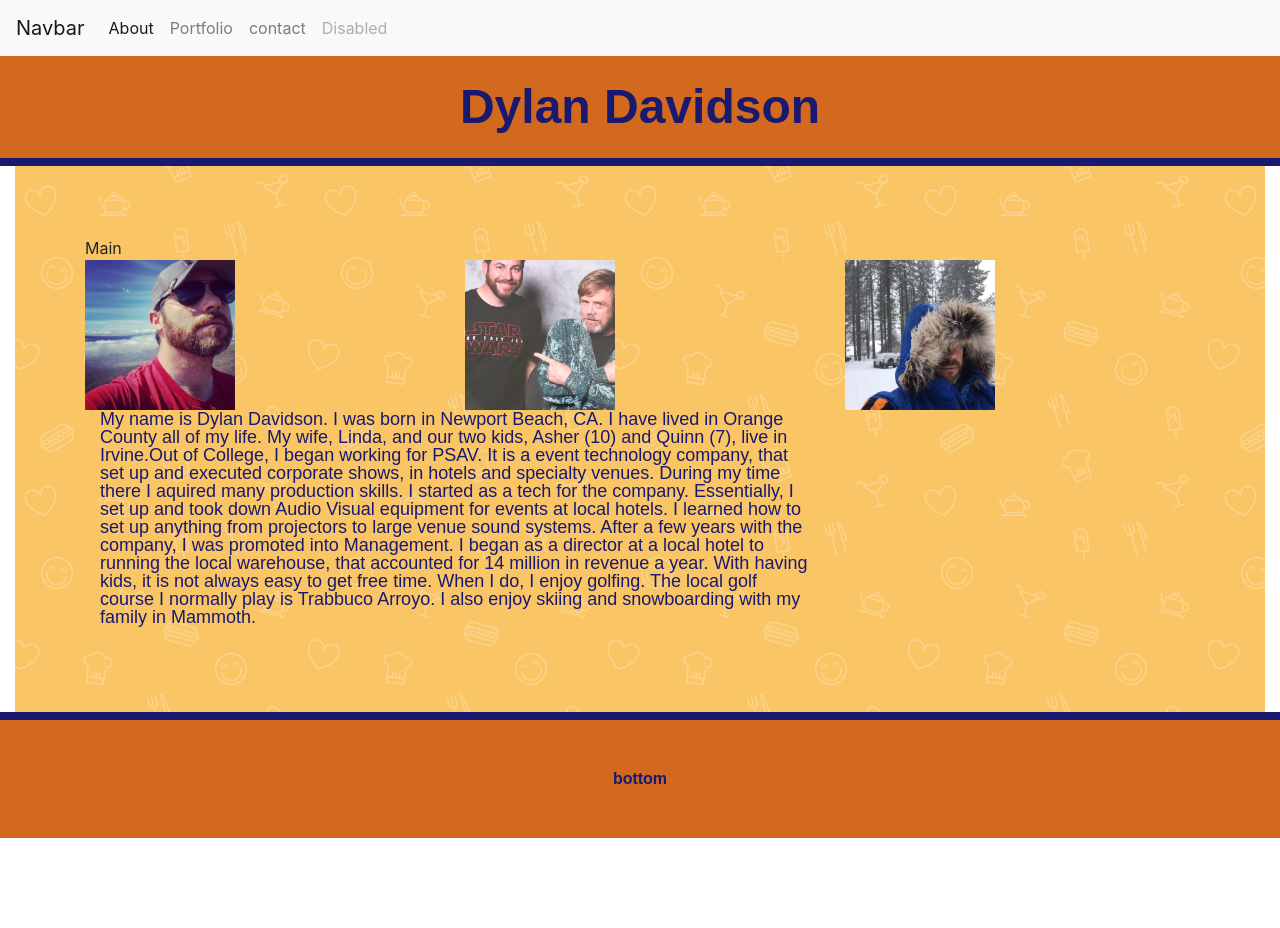
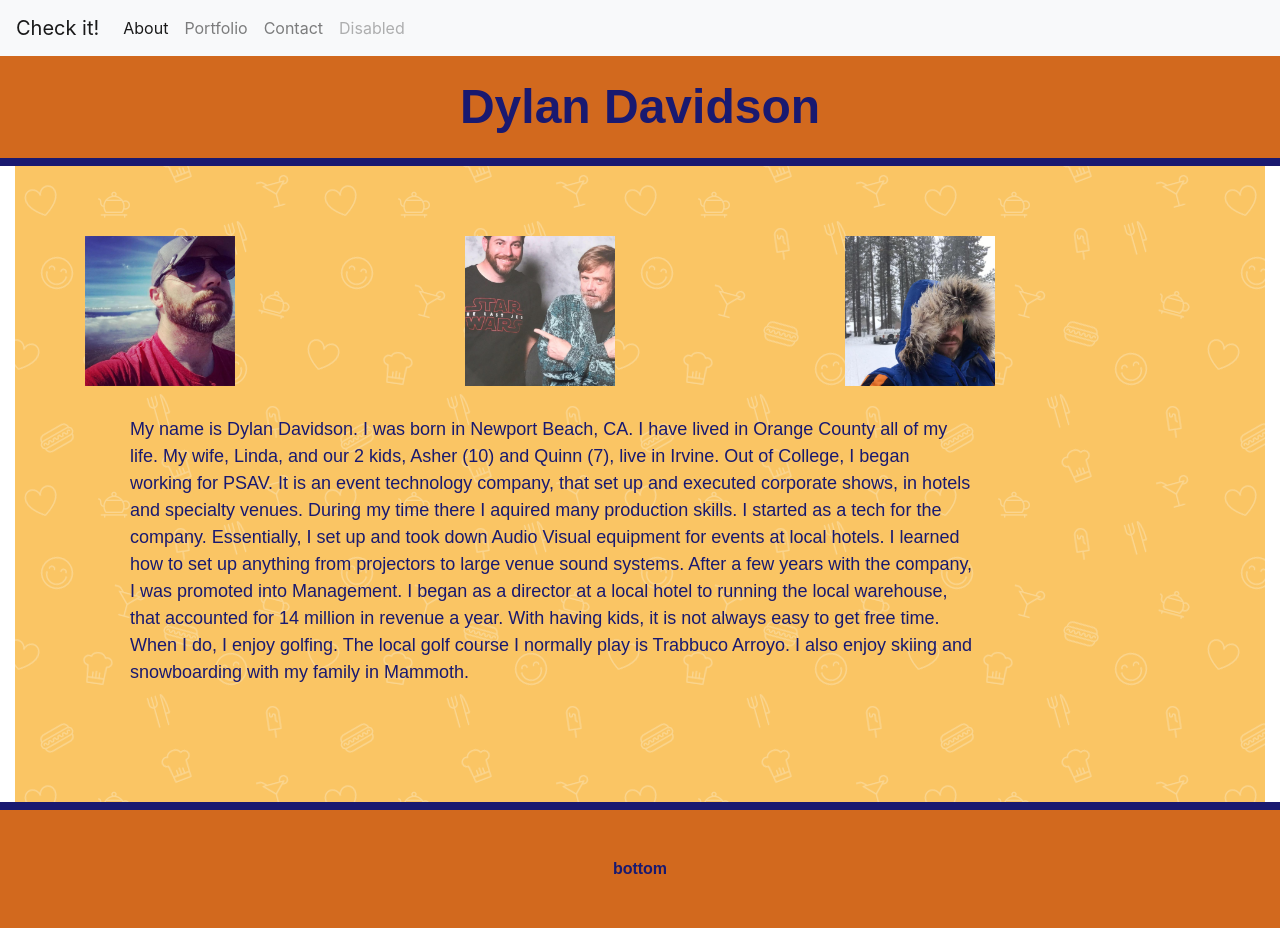
Before and after one commit to Rogue1037/Bootstrap-Portfolio1, a plain HTML site: page index.html in a window 1280 px wide. Before the commit the page ends 838 px from the top, so only its background shows below. Drawn offline with nearby package versions, Linux system fonts and the light colour scheme.

Commit message:
added css and Html

```diff
--- a/assets/css/style.css
+++ b/assets/css/style.css
@@ -25,10 +25,18 @@ header {
 
 }
 
-p {
-    line-height: 18px;
+.para1 {
+    line-height: 18x;
     font-family: fantasy;
     color: midnightblue;
     font-size: 18px;
+    margin: auto 0;
 
 }
+
+.container1 {
+    padding: 30px;
+    margin: auto 0;
+
+
+}
--- a/index.html
+++ b/index.html
@@ -17,6 +17,7 @@
 .bgimg {
     background-image: url('assets/images/food.png');
     padding: 70px;
+    margin: 0;
 
 }
 </style>
@@ -32,7 +33,7 @@
 
         <nav class="navbar navbar-expand-lg navbar-light bg-light">
 
-     <a class="navbar-brand" href="#">Navbar</a>
+     <a class="navbar-brand" href="#">Check it!</a>
 
  <button class="navbar-toggler" type="button" data-toggle="collapse" data-target="#navbarNav" aria-controls="navbarNav" aria-expanded="false" aria-label="Toggle navigation">
                   <span class="navbar-toggler-icon"></span>
@@ -48,7 +49,7 @@
                       <a class="nav-link" href="#">Portfolio</a>
                     </li>
                     <li class="nav-item">
-                      <a class="nav-link" href="#">contact</a>
+                      <a class="nav-link" href="#">Contact</a>
                     </li>
                     <li class="nav-item">
                       <a class="nav-link disabled" href="#" tabindex="-1" aria-disabled="true">Disabled</a>
@@ -69,26 +70,26 @@
               <div class="container">
                     <div class="row">
                     <div class="col-md-10">
-                        Main
+
                         </div>
                         <div class="container">
                                 <div class="row">
-                                  <div class="col-sm">
+                                  <div class="col-md">
                                     <img src="assets/images/HI_topoftheworld.jpg" alt="HI HI" width="150" height="150">
 
                                   </div>
-                                  <div class="col-sm">
+                                  <div class="col-md">
                                     <img src="assets/images/Mark:Me.jpg" alt="Mark and ME" width="150" height="150">
 
                                   </div>
-                                  <div class="col-sm">
+                                  <div class="col-md">
                                     <img src="assets/images/Snow Pic.jpg" alt="Solo Snow" width="150" height="150">
                                   </div>
                                 </div>
-                        <div class="container">
-                                <div class="row">
-                                  <div class="col-md-8">
-                                    <p> My name is Dylan Davidson. I was born in Newport Beach, CA. I have lived in Orange County all of my life. My wife, Linda, and our two kids, Asher (10) and Quinn (7), live in Irvine.Out of College, I began working for PSAV. It is a event technology company, that set up and executed corporate shows, in hotels and specialty venues. During my time there I aquired many production skills. I started as a tech for the company. Essentially, I set up and took down Audio Visual equipment for events at local hotels. I learned how to set up anything from projectors to large venue sound systems. After a few years with the company, I was promoted into Management. I began as a director at a local hotel to running the local warehouse, that accounted for 14 million in revenue a year. With having kids, it is not always easy to get free time. When I do, I enjoy golfing. The local golf course I normally play is Trabbuco Arroyo. I also enjoy skiing and snowboarding with my family in Mammoth.
+                        <div class="container1">
+                                <div class="para1">
+                                  <div class="col-md-10">
+                                    <p> My name is Dylan Davidson. I was born in Newport Beach, CA. I have lived in Orange County all of my life. My wife, Linda, and our 2 kids, Asher (10) and Quinn (7), live in Irvine. Out of College, I began working for PSAV. It is an event technology company, that set up and executed corporate shows, in hotels and specialty venues. During my time there I aquired many production skills. I started as a tech for the company. Essentially, I set up and took down Audio Visual equipment for events at local hotels. I learned how to set up anything from projectors to large venue sound systems. After a few years with the company, I was promoted into Management. I began as a director at a local hotel to running the local warehouse, that accounted for 14 million in revenue a year. With having kids, it is not always easy to get free time. When I do, I enjoy golfing. The local golf course I normally play is Trabbuco Arroyo. I also enjoy skiing and snowboarding with my family in Mammoth.
                                    </p>
                                   </div>
                               </div>
```
